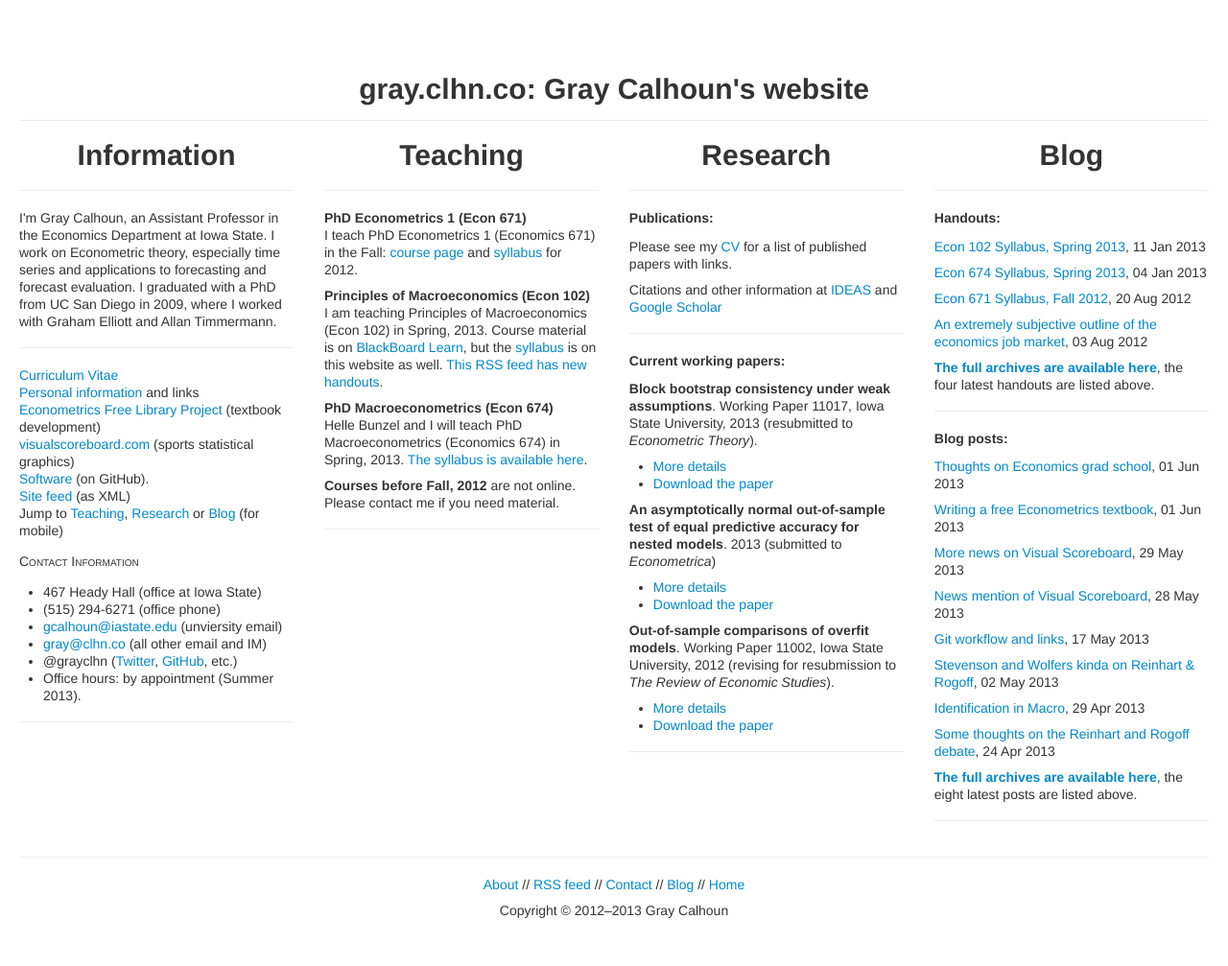
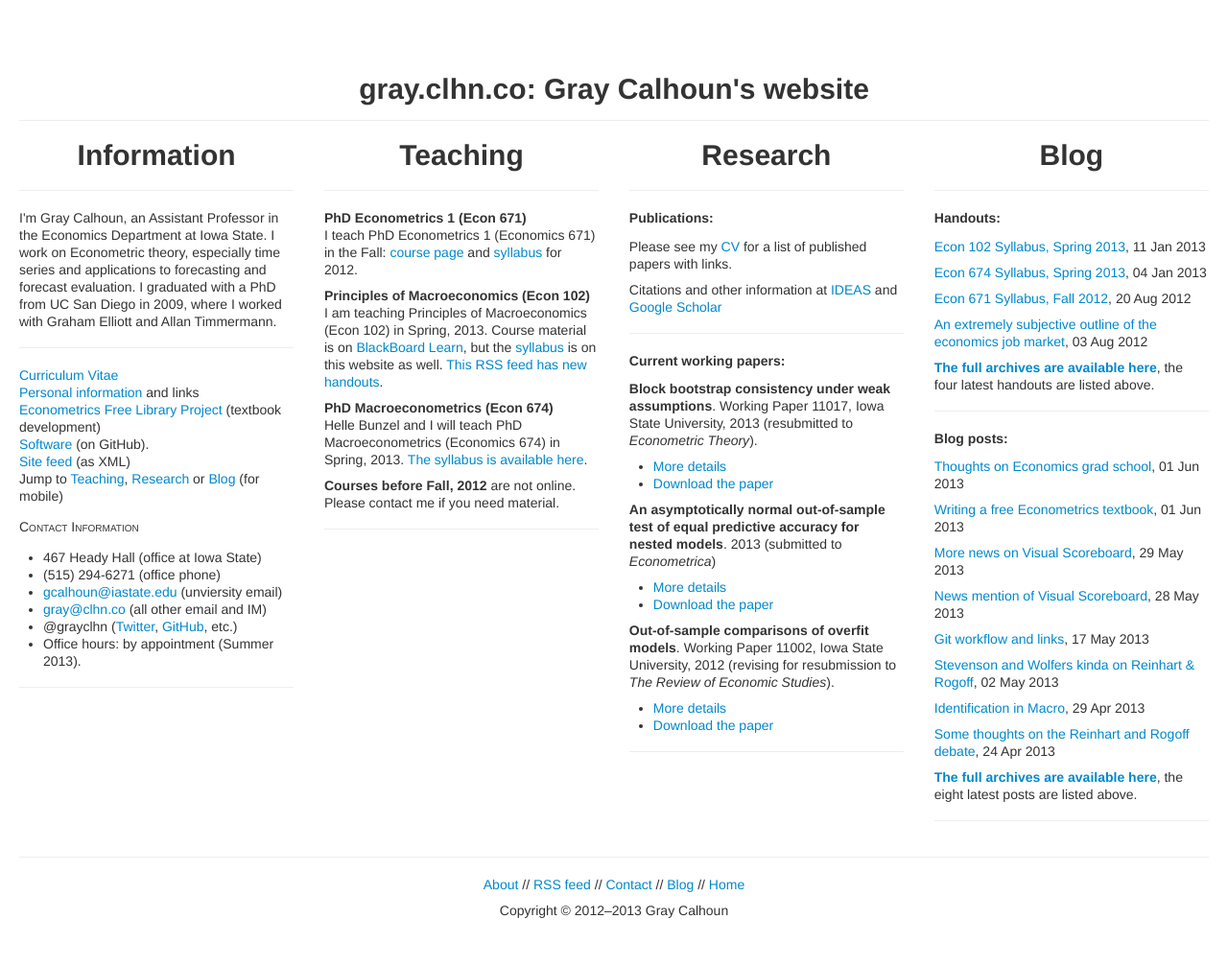
Before and after one commit to mmkuang/grayclhn.github.io, a Jekyll site: the page built from index.html, in a window 1280 px wide. Shown: the whole page at 96% size. Built offline with Jekyll 4.4.1, drawn with Linux system fonts in a browser that asks for light colours.

Commit message:
Move around urls for external projects
I've moved visualscoreboard off the front page and
added pseudotrue.com to the second page.

```diff
--- a/index.html
+++ b/index.html
@@ -27,8 +27,8 @@
     <ul class="unstyled">
       <li><a href="/cv">Curriculum Vitae</a></li>
       <li><a href="/about">Personal information</a> and links</li>
-      <li><a href="http://www.econometricslibrary.org">Econometrics Free Library Project</a> (textbook development)</li>
-      <li><a href="http://visualscoreboard.com">visualscoreboard.com</a> (sports statistical graphics)</li>
+      <li><a href="http://www.econometricslibrary.org">Econometrics
+	  Free Library Project</a> (textbook development)</li>
       <li><a href="https://github.com/grayclhn">Software</a> (on GitHub).</li>
       <li><a href="/rss.xml">Site feed</a> (as XML)</li>
       <li>Jump to <a href="/#Teaching">Teaching</a>,
```
Also changed, not shown: about.md (+2 -1 lines).
